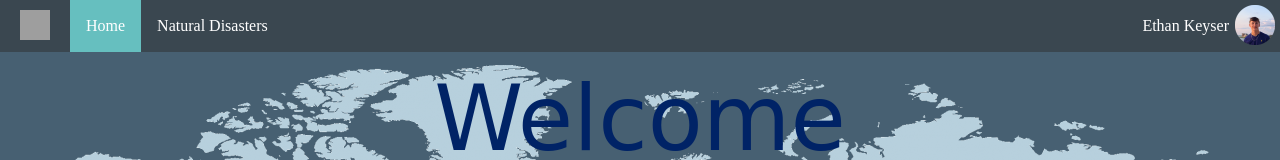
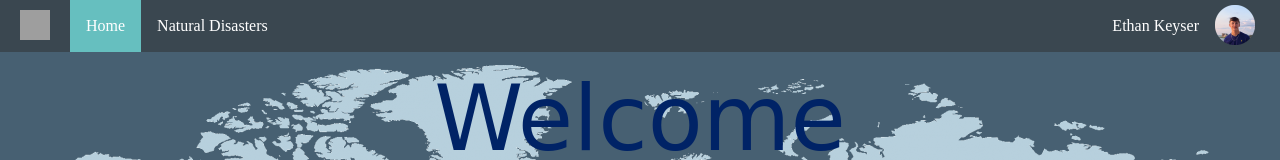
Before and after one commit to ethankeyser/GlobalIssuesWeb, a plain HTML site: page index.html in a window 1280 px wide. Shown: the top 160 px of the page. Drawn offline with nearby package versions, Linux system fonts and the light colour scheme; grey boxes are pictures that could not be loaded; a web font is replaced by a local one.

Commit message:
Add files via upload

```diff
--- a/css/styles.css
+++ b/css/styles.css
@@ -92,14 +92,17 @@ a:active {
 
 .right-side-nav-text
 {
-  left: 88%;
-  position: absolute;
+  position: relative;
+}
+
+.right {
+  position: relative;
   float: right;
+  margin-right: 25px;
 }
 
 .icon-logo {
-  left: 96.5%;
-  position: absolute;
+  position: relative;
   height: 40px;
   width: 40px;
   margin-top: 5px;
--- a/index.html
+++ b/index.html
@@ -13,21 +13,25 @@
     <link href="https://fonts.googleapis.com/css2?family=Gowun+Batang:wght@700&family=Style+Script&display=swap" rel="stylesheet">
   </head>
   <body>
-    <div class="nav">
+    <div class="nav" id="navbarToggleExternalContent">
       <ul>
         <li><img class="g-logo" src="earth2.png" alt="globe logo"></li>
         <li><a class="active" href="index.html">Home</a></li>
         <li><a href="NaturalDisaster.html">Natural Disasters</a></li>
-        <li><a href="#" class="right-side-nav-text">Ethan Keyser</a></li>
-        <li><img class="icon-logo" src="prof-pic.png" alt="Ethan" /></li>
+        <div class="right">
+          <li><a href="#" class="right-side-nav-text">Ethan Keyser</a></li>
+          <li><img class="icon-logo" src="prof-pic.png" alt="Ethan" /></li>
+        </div>
       </ul>
     </div>
+
     <div class="top-container" data-aos="fade-in" data-aos-duration="3000">
       <h1 class="Title">Welcome</h1>
       <h2 class="to">To</h2>
       <h2 class="Title-Desc">Global Issues</h2>
       <img class="globe-img" src="earth2.png" alt="Earth-img">
     </div>
+
     <div class="middle-container" data-aos="zoom-in" data-aos-duration="3000">
       <img class="prof-pic" src="gbp.jpg" alt="Suez Canal Ship">
       <img class="prof-pic" src="climateimg.jpg" alt="climate image">
@@ -38,10 +42,9 @@
       <div class="about-me">
         <img class="clip-pic" src="clipboard.png" alt="Clipboard Picture">
         <h3>About Me</h3>
-        <p>I am currently 17 years old attending Gettysburg Area High School and I am an avid programmer. </p>
+        <p>I am currently 17 years old attending Gettysburg Area High School and I am an avid programmer. I am on the High School soccer team playing as a defender. I plan to attend college in 2022 and major in Computer Science.</p>
       </div>
     </div>
-
 
     <div class="bottom-container">
       <img src="githubimg.png" class="logos" alt="github logo" />
```
Also changed, not shown: NaturalDisaster.html (+4 -2 lines).
